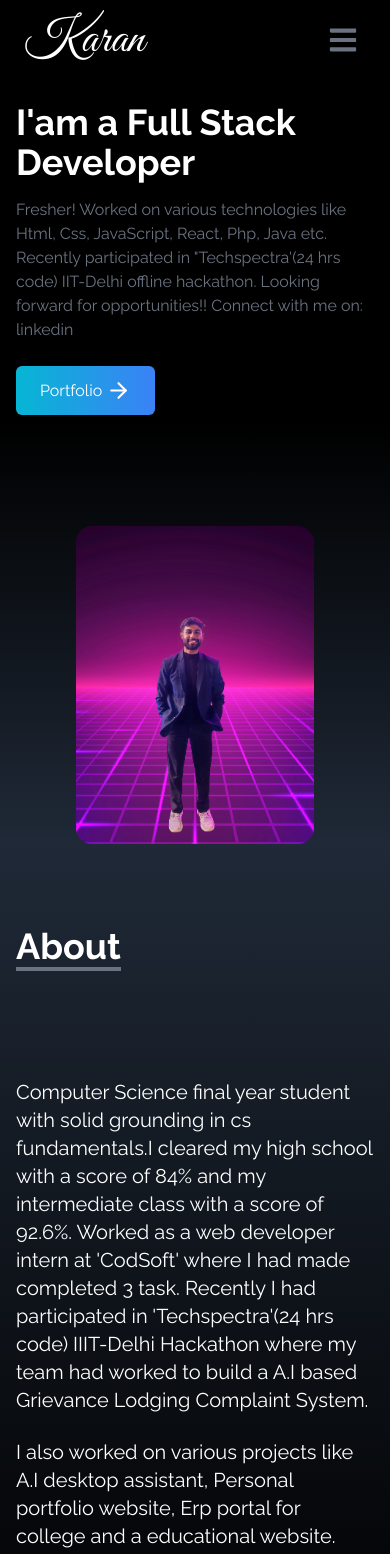
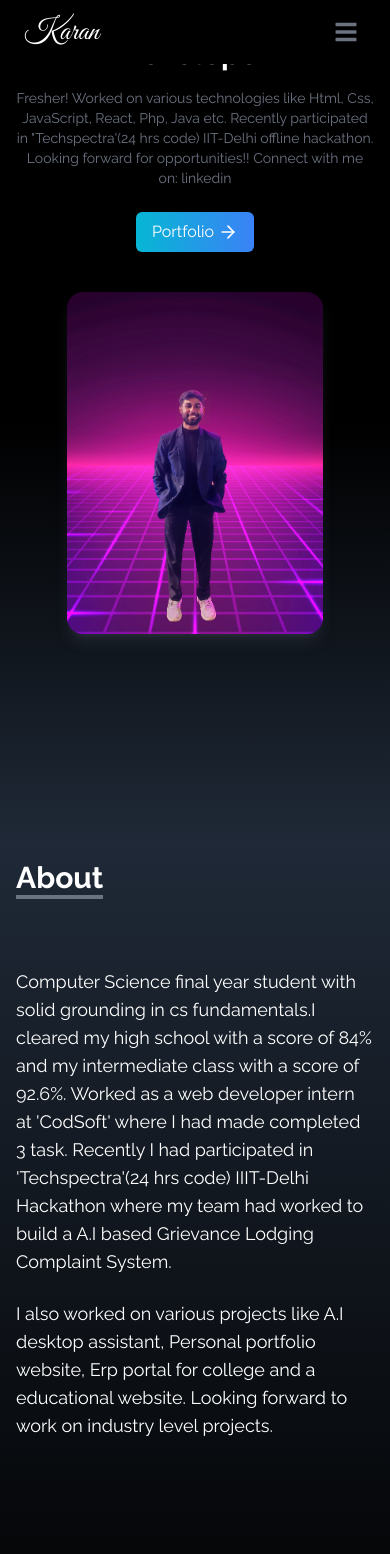
Before and after one commit to mangal-9090/my-portfolio, a React (Create React App) app: page / in a window 390 px wide. Shown: the top 1554 px of the page. Built offline with nearby package versions, Linux system fonts and the light colour scheme.

Commit message:
responsive ness added

```diff
--- a/src/components/About.jsx
+++ b/src/components/About.jsx
@@ -2,28 +2,25 @@ import React from 'react'
 
 const About = () => {
   return (
-    <div name="about" className='w-full h-screen bg-gradient-to-b from-gray-800 to-black text-white'>
+    <div name="about" className='w-full min-h-screen bg-gradient-to-b from-gray-800 to-black text-white'>
         <div className='max-w-screen-lg p-4 mx-auto flex flex-col justify-center w-full h-full'>
             <div className='pb-8'>
-                <p className='text-4xl font-bold inline border-b-4 border-gray-500'>About</p>
+                <p className='text-3xl md:text-4xl font-bold inline border-b-4 border-gray-500'>About</p>
             </div>
 
-            <p className='text-xl mt-20'>
+            <p className='text-lg md:text-xl mt-10 md:mt-20'>
                 Computer Science final year student with solid grounding in cs fundamentals.I cleared my high school with a score of 84% and my intermediate class with a score of 92.6%.
                 Worked as a web developer intern at 'CodSoft' where I had made completed 3 task.
                 Recently I had participated in 'Techspectra'(24 hrs code) IIIT-Delhi Hackathon where my team had worked to build a A.I based Grievance Lodging Complaint System.
-
             </p>
 
             <br />
 
-            <p className='text-xl'>
-            I also worked on various projects like A.I desktop assistant, Personal portfolio website, Erp portal for college and a educational website.
-            Looking forward to work on industry level projects.
-
+            <p className='text-lg md:text-xl'>
+                I also worked on various projects like A.I desktop assistant, Personal portfolio website, Erp portal for college and a educational website.
+                Looking forward to work on industry level projects.
             </p>
         </div>
-
     </div>
   )
 }
--- a/src/components/Home.jsx
+++ b/src/components/Home.jsx
@@ -5,32 +5,35 @@ import { Link } from "react-scroll"
 
 const Home = () => {
   return (
-    <div name="home" className='h-screen w-full bg-gradient-to-b from-black via-black to-gray-800'>
-        <div className='max-w-screen-lg mx-auto flex flex-col items-center justify-center h-full px-4 md:flex-row'>
-            <div className='flex flex-col justify-center h-full'>
-                <h2 className='text-4xl sm:text-7xl font-bold text-white'>
+    <div name="home" className='min-h-screen w-full bg-gradient-to-b from-black via-black to-gray-800'>
+        <div className='max-w-screen-lg mx-auto flex flex-col items-center justify-center h-full px-4 md:flex-row gap-8 md:gap-0'>
+            <div className='flex flex-col justify-center h-full text-center md:text-left'>
+                <h2 className='text-3xl sm:text-5xl md:text-7xl font-bold text-white'>
                     I'am a Full Stack Developer
                 </h2>
 
-                <p className='text-gray-500 py-4 max-w-md'>
+                <p className='text-gray-500 py-4 max-w-md text-sm sm:text-base md:text-lg'>
                     Fresher! Worked on various technologies like Html, Css, JavaScript, React, Php, Java etc.
                     Recently participated in "Techspectra'(24 hrs code) IIT-Delhi offline hackathon.
                     Looking forward for opportunities!!
                     Connect with me on: linkedin
                 </p>
 
-                <div>
-                    <Link to='portfolio' smooth duration={500} className='group text-white w-fit px-6 py-3 my-2 flex items-center rounded-md bg-gradient-to-r from-cyan-500 to-blue-500 cursor-pointer'>
+                <div className='flex justify-center md:justify-start'>
+                    <Link to='portfolio' smooth duration={500} className='group text-white w-fit px-4 sm:px-6 py-2 sm:py-3 my-2 flex items-center rounded-md bg-gradient-to-r from-cyan-500 to-blue-500 cursor-pointer hover:scale-105 transition-transform duration-200'>
                         Portfolio
-                        <span className='group-hover:rotate-90 duration-300'><FiArrowRight size={25} className='ml-1' /></span>
+                        <span className='group-hover:rotate-90 duration-300'><FiArrowRight size={20} className='ml-1' /></span>
                     </Link>
                 </div>
             </div>
 
-            <div>
-                <img src={HeroImage} alt="my profile" className='rounded-2xl mx-auto w-2/3 md:w-full' />
+            <div className='w-full md:w-1/2 flex justify-center'>
+                <img
+                    src={HeroImage}
+                    alt="my profile"
+                    className='rounded-2xl w-64 sm:w-80 md:w-full max-w-md object-cover shadow-lg shadow-gray-500/20'
+                />
             </div>
-
         </div>
     </div>
   )
--- a/src/components/NavBar.jsx
+++ b/src/components/NavBar.jsx
@@ -3,7 +3,6 @@ import {FaBars, FaTimes} from 'react-icons/fa'
 import { Link } from "react-scroll"
 
 const NavBar = () => {
-
     const [nav, setNav] = useState(false)
 
     const links =[
@@ -11,58 +10,52 @@ const NavBar = () => {
             id:1,
             link:"home"
         },
-
         {
             id:2,
             link:"about"
         },
-
         {
             id:3,
             link:"portfolio"
         },
-
         {
             id:4,
             link:"skills"
         },
-
         {
             id:5,
             link:"contact"
         },
     ]
 
-
     return (
-    <div className='flex justify-between items-center w-full h-20 px-4 text-white bg-black fixed'>
+        <div className='flex justify-between items-center w-full h-16 md:h-20 px-4 text-white bg-black fixed z-50'>
             <div>
-            <h1 className='text-5xl font-signature ml-2'>Karan</h1>
+                <h1 className='text-3xl md:text-5xl font-signature ml-2'>Karan</h1>
             </div>
 
             <ul className="hidden md:flex">
-
                 {links.map(({id, link}) => (
-                <li key={id} className='px-4 cursor-pointer capitalize font-medium text-gray-500 hover:scale-105 duration-200'><Link to={link} smooth duration={500}>{link}</Link></li>
-
-            ))}
-
-        </ul>
-
-        <div onClick={()=> setNav(!nav)} className='cursor-pointer pr-4 z-10 text-gray-500 md:hidden'>
-            {nav ? <FaTimes size={30} />: <FaBars size={30} />}
-        </div>
-
-        {nav && (
-            <ul className='flex flex-col justify-center items-center absolute top-0 left-0 w-full h-screen bg-gradient-to-b from-black to-gray-800 text-gray-500'>
-
-            {links.map(({id, link}) => (
-                    <li key={id} className='px-4 cursor-pointer capitalize py-6 text-4xl'><Link onClick={() => setNav(!nav)} to={link} smooth duration={500}>{link}</Link></li>
-
+                    <li key={id} className='px-4 cursor-pointer capitalize font-medium text-gray-500 hover:text-white hover:scale-105 duration-200'>
+                        <Link to={link} smooth duration={500}>{link}</Link>
+                    </li>
                 ))}
             </ul>
 
-        )}
+            <div onClick={()=> setNav(!nav)} className='cursor-pointer pr-4 z-50 text-gray-500 md:hidden'>
+                {nav ? <FaTimes size={24} />: <FaBars size={24} />}
+            </div>
+
+            {/* Mobile Menu */}
+            <div className={`fixed top-0 left-0 w-full h-screen bg-gradient-to-b from-black to-gray-800 transform transition-transform duration-300 ease-in-out ${nav ? 'translate-x-0' : '-translate-x-full'} md:hidden z-40`}>
+                <ul className='flex flex-col justify-center items-center h-full'>
+                    {links.map(({id, link}) => (
+                        <li key={id} className='px-4 cursor-pointer capitalize py-4 text-2xl md:text-4xl hover:text-white transition-colors duration-200'>
+                            <Link onClick={() => setNav(!nav)} to={link} smooth duration={500}>{link}</Link>
+                        </li>
+                    ))}
+                </ul>
+            </div>
         </div>
     )
 }
--- a/src/components/Portfolio.jsx
+++ b/src/components/Portfolio.jsx
@@ -19,30 +19,30 @@ const Portfolio = () => {
   ];
 
   return (
-    <div name="portfolio" className="bg-gradient-to-b from-black to-gray-800 w-full text-white md:h-screen">
-      <div className="max-w-screen-lg p-4 mx-auto flex flex-col justify-center w-full h-full">
+    <div name="portfolio" className="bg-gradient-to-b from-black to-gray-800 w-full text-white min-h-screen py-16">
+      <div className="max-w-screen-lg p-4 mx-auto flex flex-col justify-center w-full">
         <div className="pb-8">
-          <p className="text-4xl font-bold inline border-b-4 border-gray-500">Portfolio</p>
-          <p className="py-6">Check out some of my work here</p>
+          <p className="text-3xl md:text-4xl font-bold inline border-b-4 border-gray-500">Portfolio</p>
+          <p className="py-4 md:py-6 text-lg md:text-xl">Check out some of my work here</p>
         </div>
 
-        <div className="grid sm:grid-cols-2 md:grid-cols-3 gap-8 px-12 sm:px-0">
+        <div className="grid grid-cols-1 sm:grid-cols-2 lg:grid-cols-3 gap-4 md:gap-8 px-4 sm:px-0">
           {portfolios.map(({ id, src, demoUrl, repoUrl }) => (
-            <div key={id} className="shadow-md shadow-gray-600 rounded-lg">
-              {/* Responsive image loading */}
+            <div key={id} className="shadow-md shadow-gray-600 rounded-lg overflow-hidden">
               <img
                 src={src}
                 alt=""
-                className="rounded-md duration-200 hover:scale-105"/>
-              <div className="flex items-center justify-center">
+                className="rounded-md duration-200 hover:scale-105 w-full h-48 md:h-64 object-cover"
+              />
+              <div className="flex items-center justify-center flex-wrap">
                 <button
-                  className="w-1/2 px-6 py-3 m-4 duration-200 hover:scale-105"
+                  className="w-1/2 px-4 py-2 m-2 duration-200 hover:scale-105 bg-blue-500 hover:bg-blue-600 rounded-md text-sm md:text-base"
                   onClick={() => window.open(demoUrl, '_blank')}
                 >
                   Demo
                 </button>
                 <button
-                  className="w-1/2 px-6 py-3 m-4 duration-200 hover:scale-105"
+                  className="w-1/2 px-4 py-2 m-2 duration-200 hover:scale-105 bg-blue-500 hover:bg-blue-600 rounded-md text-sm md:text-base"
                   onClick={() => window.open(repoUrl, '_blank')}
                 >
                   Code
```
Also changed, not shown: src/components/Contact.jsx (+28 -9 lines), src/components/Skills.jsx (+15 -34 lines). Lines whose indentation alone changed are shown as unchanged.
